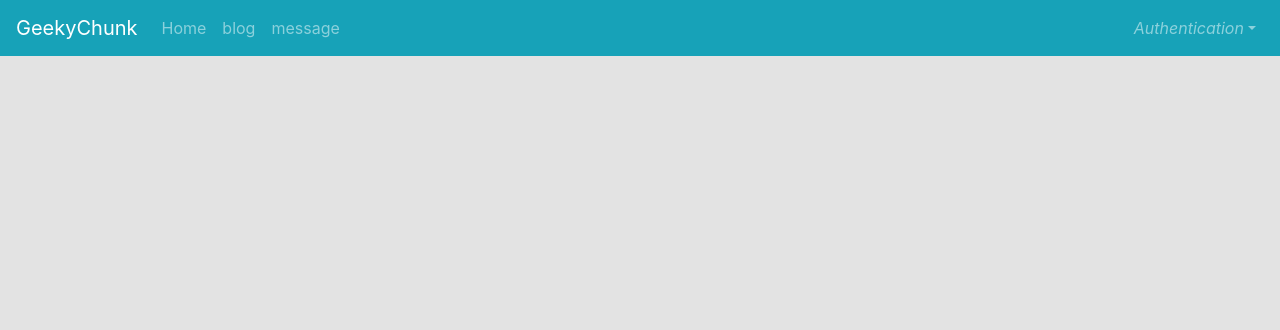
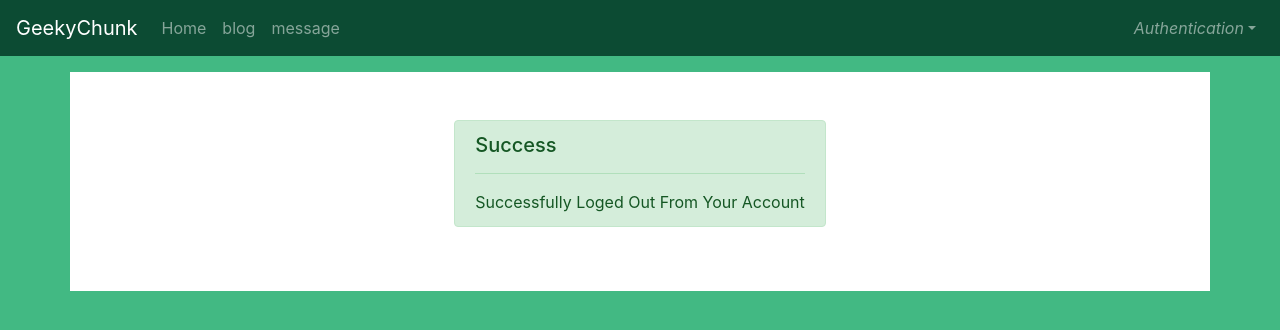
Before and after one commit to ErmiaCodev/WebApp, a Nuxt app in the folder frontend/: page /auth/logout in a window 1280 px wide. Shown: the top 330 px of the page. Built offline with nearby package versions, Linux system fonts and the light colour scheme.

Commit message:
Alpha 0.2

```diff
--- a/frontend/layouts/default.vue
+++ b/frontend/layouts/default.vue
@@ -1,7 +1,7 @@
 <template>
   <div>
     <div>
-  <b-navbar toggleable="lg" type="dark" variant="info">
+  <b-navbar toggleable="lg" type="dark" style="background-color: #0C4B33">
     <b-navbar-brand href="#">GeekyChunk</b-navbar-brand>
 
     <b-navbar-toggle target="nav-collapse"></b-navbar-toggle>
@@ -62,6 +62,6 @@
 
 <style>
 body {
-  background-color: #e3e3e3;
+  background-color: #42b983;
 }
 </style>
--- a/frontend/pages/auth/login.vue
+++ b/frontend/pages/auth/login.vue
@@ -11,7 +11,7 @@
       <hr>
       <div v-if="status">
         <div v-if="status == 200">
-          {{this.$router.push("/auth/profile")}}
+          {{ this.$router.push("/auth/profile") }}
         </div>
         <div v-if="status == 500">
            <b-alert show variant="danger">
--- a/frontend/pages/auth/logout.vue
+++ b/frontend/pages/auth/logout.vue
@@ -1,7 +1,17 @@
 <template>
-	<div>
+	<div class="container mt-3 bg-white p-5">
 
-
+		<div class="row">
+			<div class="col d-flex justify-content-center">
+				<b-alert show variant="success">
+					<h5 class="alert-heading">Success</h5>
+		              <hr>
+		              <p class="mb-0">
+		                Successfully Loged Out From Your Account
+		              </p>
+				</b-alert>
+			</div>
+		</div>
 
 	</div>
 </template>
--- a/frontend/pages/auth/profile.vue
+++ b/frontend/pages/auth/profile.vue
@@ -45,10 +45,11 @@
                     <br>
                 <div class="row mb-3">
                     <div class="col-sm-12">
+                    	<NuxtLink to="/auth/logout">
                     		<button class="btn btn-block btn-danger">
 	                            logout
 	                        </button>
-
+                    	</NuxtLink>
                     </div>
                 </div>
     			</div>
@@ -73,16 +74,20 @@ import axios from 'axios'
 				}
 			}
 		},
-		mounted() {
+		created() {
 			if (process.browser) {
-				var token = localStorage.getItem('token')
-			}
+				var token = localStorage.getItem('token');
+				if (token != null) {
 					axios
 					.post('/api/getuser/', {
 						token: token
 					})
 					.then(response => this.id = response.data.ID)
+				} else {
+					this.$router.push("/auth/login")
+				}
 
+			}
 		}
 	};
 </script>
--- /dev/null
+++ b/frontend/pages/blog/index.vue
@@ -0,0 +1,11 @@
+<template>
+	<div class="container p-5 bg-white">
+		<h1 class="text-center"> Blog </h1>
+	</div>
+</template>
+
+<script>
+	export default {
+
+	}
+</script>
```
Also changed, not shown: 1 other file (tests, documents, lock files or other folders). Lines whose indentation alone changed are shown as unchanged.
